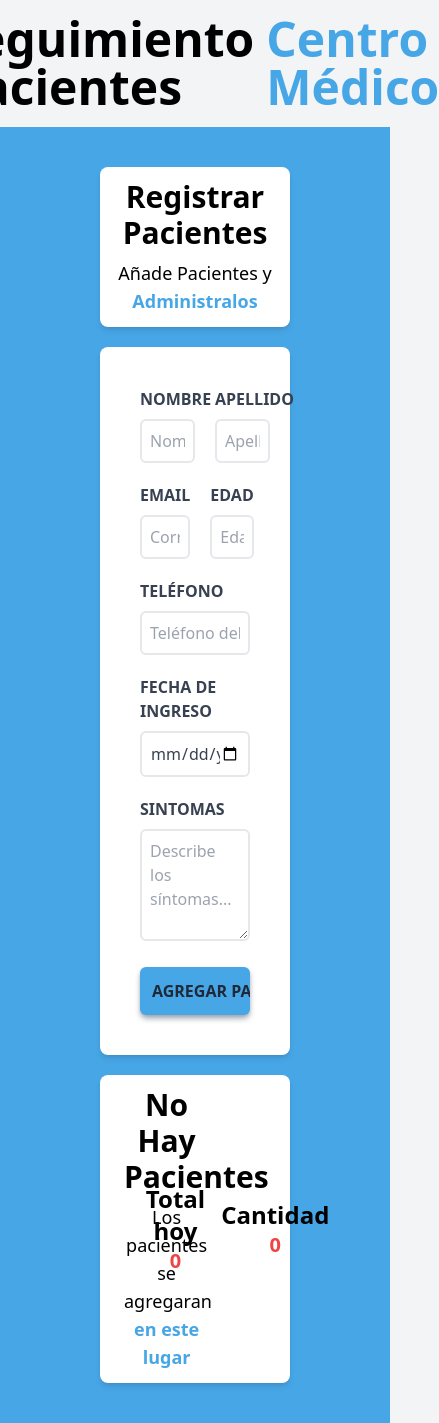
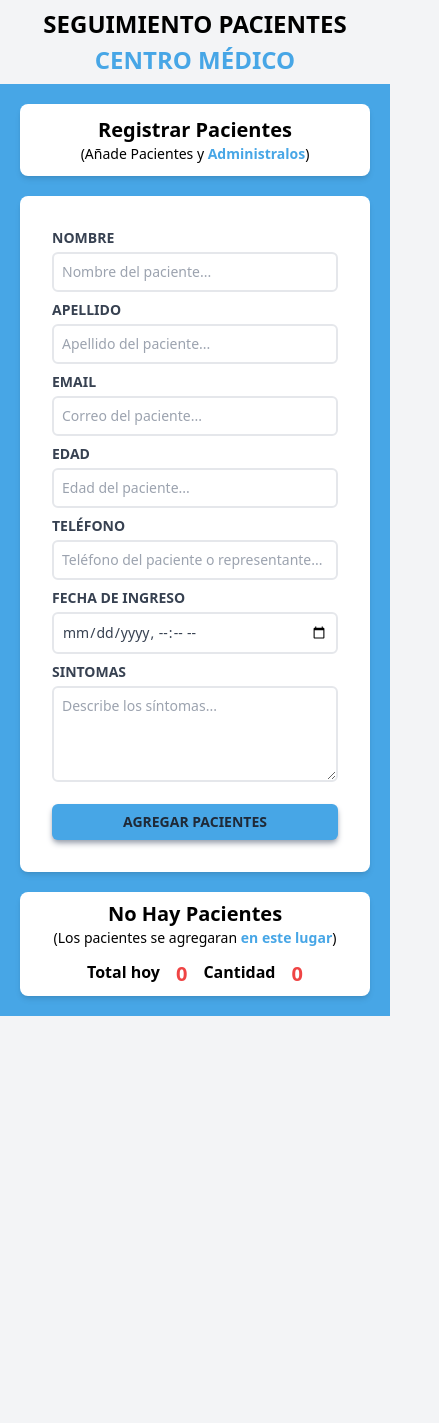
Before and after one commit to fernando8alvarez/gestion_pacientes, a React (Vite) app: page / in a window 390 px wide. Shown: the whole page, 439 px wide, since content can reach past the window. After the commit the page ends 1016 px from the top, so only its background shows below. Built offline with nearby package versions, Linux system fonts and the light colour scheme.

Commit message:
Se añadio el responsive y modales

```diff
--- a/package.json
+++ b/package.json
@@ -10,7 +10,8 @@
   },
   "dependencies": {
     "react": "^18.2.0",
-    "react-dom": "^18.2.0"
+    "react-dom": "^18.2.0",
+    "sweetalert2": "^11.7.3"
   },
   "devDependencies": {
     "@types/react": "^18.0.27",
--- a/src/App.jsx
+++ b/src/App.jsx
@@ -14,6 +14,7 @@ export default function App() {
   const [nroPatien, setNroPatient] = useState(
     JSON.parse(localStorage.getItem("nroDePaciente")) ?? 0 //CARGAR LOS EL NUMERO TOTAL DE PACIENTES
   );
+  const [error, setError] = useState(false);
 
   //AGREGAR PACIENTE EN EL LOCAL STORAGE
   useEffect(() => {
@@ -39,7 +40,7 @@ export default function App() {
   return (
     <div className=" h-screen">
       <Header />
-      <div className="h-auto flex flex-col lg:flex-row gap-5 w-full  bg-[#47A6E6] px-20 py-10">
+      <div className="h-auto lg:h-screen min-[1300px]:h-[85%] flex flex-col lg:flex-row gap-5 w-full bg-[#47A6E6] py-5 md:px-16 min-[700px]:px-20 lg:px-20 lg:py-4">
         <Form
           pacientes={pacientes}
           setPacientes={setPacientes}
@@ -50,6 +51,9 @@ export default function App() {
           edit={edit}
           setEdit={setEdit}
           nroPaciente={nroPaciente}
+          nroPatien={nroPatien}
+          error={error}
+          setError={setError}
         />
         <PatientList
           pacientes={pacientes}
@@ -59,6 +63,8 @@ export default function App() {
           editPaciente={editPaciente}
           eliminandoPaciente={eliminandoPaciente}
           nroPatien={nroPatien}
+          error={error}
+          setError={setError}
         />
       </div>
     </div>
--- a/src/Components/Error.jsx
+++ b/src/Components/Error.jsx
@@ -2,7 +2,7 @@ import React from "react";
 
 export default function Error({ msj }) {
   return (
-    <div className="bg-red-500 rounded-lg font-bold py-2 uppercase text-center text-white">
+    <div className="bg-red-500 rounded-lg font-bold py-1 uppercase text-sm text-center text-white">
       <p>{msj}</p>
     </div>
   );
--- a/src/Components/Form.jsx
+++ b/src/Components/Form.jsx
@@ -1,6 +1,7 @@
 import { useState, useEffect } from "react";
 import Error from "./Error";
 import { idGenerate, toUpperString } from "./Utility";
+import Swal from "sweetalert2";
 
 export default function Form({
   pacientes,
@@ -12,6 +13,9 @@ export default function Form({
   edit,
   setEdit,
   nroPaciente,
+  nroPatien,
+  error,
+  setError
 }) {
   //ESTADOS LOCALES
   const [paciente, setPaciente] = useState({
@@ -23,8 +27,6 @@ export default function Form({
     fecha: "",
     sintomas: "",
   });
-
-  const [error, setError] = useState(false);
 
   useEffect(() => {
     if (Object.keys(editPaciente).length > 0) {
@@ -86,6 +88,15 @@ export default function Form({
       setPacientes(pacientesActualizados);
       setEditPaciente({});
       edit && setEdit(false);
+      Swal.fire({
+        text: `El paciente se ha sido editado correctamente!`,
+        width: "400px",
+        height: "400px",
+        icon: "success",
+        timer: 2000,
+        timerProgressBar: true,
+        showConfirmButton: false,
+      });
     } else {
       //AGREGAR NUEVO PACIENTE
       paciente.id = idGenerate();
@@ -94,6 +105,15 @@ export default function Form({
       setPacientes([...pacientes, paciente]);
       //CONTADOR DE PACIENTES
       setCountPatients(countPatiens + 1);
+      Swal.fire({
+        text: `El paciente se ha agreagado a la lista correctamente`,
+        width: "400px",
+        height: "400px",
+        icon: "success",
+        timer: 1500,
+        timerProgressBar: true,
+        showConfirmButton: false,
+      });
     }
     //REINICIAR EL FOPRMULARIO
     setPaciente({
@@ -108,36 +128,58 @@ export default function Form({
   };
 
   const handleReset = () => {
-    if (pacientes.length > 0) {
-      const respuesta = confirm(
-        "Esta seguro que desea reiniciar el sistema? se borraran todos los pacientes de la lista"
-      );
-      respuesta && localStorage.clear();
-      location.reload();
+    if (pacientes.length > 0 || nroPatien > 0) {
+      Swal.fire({
+        text: "¿Estás seguro de resetear el sistema?",
+        icon: "warning",
+        showCancelButton: true,
+        confirmButtonColor: "#47A6E6",
+        cancelButtonColor: "#47A6E6",
+        confirmButtonText: "Reiniciar",
+        cancelButtonText: "Cancelar",
+        width: "400px",
+        height: "400px",
+      }).then((result) => {
+        if (result.isConfirmed) {
+          localStorage.clear();
+          location.reload();
+          Swal.fire({
+            text: `El sistema se ha reestablecido`,
+            icon: "warning",
+            showConfirmButton: false,
+            timer: 1500,
+            timerProgressBar: true,
+          });
+        }
+      });
     }
   };
 
   return (
     <>
-      <div className="w-full lg:w-1/2 px-5 lg:px-0 flex flex-col gap-5">
-        <div className="bg-white flex shadow-md rounded-lg py-3">
-          <div className={pacientes.length > 0 ? "w-3/5" : "w-full"}>
-            <h2 className="font-black text-3xl text-center">
+      <div className="w-full lg:w-1/2 px-5 md:px-12 lg:px-0 flex flex-col gap-5">
+        <div className="bg-white flex flex-col sm:flex-row items-center justify-center gap-3 sm:gap-5 shadow-md rounded-lg  p-3">
+          <div
+            className={
+              pacientes.length > 0 || nroPatien > 0 ? "lg:w-auto" : "w-full"
+            }
+          >
+            <h2 className="font-black text-xl md:2xl min-[900px]:text-2xl lg:text-xl text-center">
               Registrar Pacientes
             </h2>
-            <p className="text-lg mt-2 text-center">
-              Añade Pacientes y {""}
-              <span className="font-bold text-[#47A6E6]">Administralos</span>
+            <p className="text-sm md:text-base min-[900px]:text-base lg:text-sm text-center">
+              (Añade Pacientes y {""}
+              <span className="font-bold text-[#47A6E6]">Administralos</span>)
             </p>
           </div>
-          {pacientes.length > 0 && (
-            <div className="flex flex-col gap-2 items-center justify-center w-2/5">
-              <h2 className="font-black text-xl text-center">
-                Reiniciar sistema
+          {(pacientes.length > 0 || nroPatien > 0) && (
+            <div className="flex sm:flex-col gap-2 sm:gap-0 min-[900px]:gap-1 items-center justify-center lg:w-auto">
+              <h2 className="font-black text-base md:text-lg min-[900px]:text-xl lg:text-base text-center">
+                Reiniciar Sistema
               </h2>
               <button
                 type="button"
-                className="w-fit  px-4 bg-[#47A6E6] hover:bg-red-600 text-gray-800 hover:text-white rounded-full text-base font-bold transition-colors shadow-md shadow-gray-400"
+                className="w-fit px-4 bg-[#47A6E6] hover:bg-red-600 text-gray-800 hover:text-white rounded-full text-sm md:text-base min-[900px]:text-md lg:text-sm font-bold transition-colors shadow-sm lg:shadow-md shadow-gray-400"
                 onClick={() => handleReset()}
               >
                 Reestablecer
@@ -148,14 +190,18 @@ export default function Form({
         <form
           onSubmit={handleSubmit}
           action=""
-          className="bg-white shadow-md rounded-lg py-10 px-10 flex flex-col gap-5"
+          className={
+            error
+              ? "bg-white shadow-md rounded-lg p-8 min-[920px]:p-16 lg:p-8 min-[1250px]:py-4 flex flex-col gap-2 lg:gap-3"
+              : "bg-white shadow-md rounded-lg p-8 min-[920px]:p-16 lg:p-8 flex flex-col gap-2 lg:gap-3"
+          }
         >
           {error && <Error msj="¡Estos campos son requeridos!" />}
-          <div className="flex gap-5">
-            <div className="w-1/2">
+          <div className="flex flex-col min-[520px]:flex-row gap-2 lg:gap-3">
+            <div className="w-full min-[520px]:w-1/2">
               <label
                 htmlFor="name"
-                className="block text-gray-700 uppercase font-bold"
+                className="text-sm block text-gray-700 uppercase font-bold"
               >
                 Nombre
               </label>
@@ -166,17 +212,17 @@ export default function Form({
                 placeholder="Nombre del paciente..."
                 className={
                   error
-                    ? "border-2 border-red-500 w-full p-2 mt-2 placeholder-gray-400 rounded-md focus:outline-none focus:border-[#47A6E6] text-gray-700"
-                    : "border-2 w-full p-2 mt-2 placeholder-gray-400 rounded-md focus:outline-none focus:border-[#47A6E6] text-gray-700"
+                    ? "text-sm border-2 border-red-500 w-full p-2 mt-1 placeholder-gray-400 rounded-md focus:outline-none focus:border-[#47A6E6] text-gray-700"
+                    : "text-sm border-2 w-full p-2 mt-1 placeholder-gray-400 rounded-md focus:outline-none focus:border-[#47A6E6] text-gray-700"
                 }
                 value={paciente.nombre}
                 onChange={(e) => handleChange(e)}
               />
             </div>
-            <div className="w-1/2">
+            <div className="w-full min-[520px]:w-1/2">
               <label
                 htmlFor="lastname"
-                className="block text-gray-700 uppercase font-bold"
+                className="text-sm block text-gray-700 uppercase font-bold"
               >
                 Apellido
               </label>
@@ -187,19 +233,19 @@ export default function Form({
                 placeholder="Apellido del paciente..."
                 className={
                   error
-                    ? "border-2 border-red-500 w-full p-2 mt-2 placeholder-gray-400 rounded-md focus:outline-none focus:border-[#47A6E6] text-gray-700"
-                    : "border-2 w-full p-2 mt-2 placeholder-gray-400 rounded-md focus:outline-none focus:border-[#47A6E6] text-gray-700"
+                    ? "text-sm border-2 border-red-500 w-full p-2 mt-1 placeholder-gray-400 rounded-md focus:outline-none focus:border-[#47A6E6] text-gray-700"
+                    : "text-sm border-2 w-full p-2 mt-1 placeholder-gray-400 rounded-md focus:outline-none focus:border-[#47A6E6] text-gray-700"
                 }
                 value={paciente.apellido}
                 onChange={(e) => handleChange(e)}
               />
             </div>
           </div>
-          <div className="flex gap-5">
-            <div className="w-4/6">
+          <div className="flex flex-col min-[520px]:flex-row gap-2 lg:gap-3">
+            <div className="w-full min-[520px]:w-4/6">
               <label
                 htmlFor="Email"
-                className="block text-gray-700 uppercase font-bold"
+                className="text-sm block text-gray-700 uppercase font-bold"
               >
                 Email
               </label>
@@ -210,17 +256,17 @@ export default function Form({
                 placeholder="Correo del paciente..."
                 className={
                   error
-                    ? "border-2 border-red-500 w-full p-2 mt-2 placeholder-gray-400 rounded-md focus:outline-none focus:border-[#47A6E6] text-gray-700"
-                    : "border-2 w-full p-2 mt-2 placeholder-gray-400 rounded-md focus:outline-none focus:border-[#47A6E6] text-gray-700"
+                    ? "text-sm border-2 border-red-500 w-full p-2 mt-1 placeholder-gray-400 rounded-md focus:outline-none focus:border-[#47A6E6] text-gray-700"
+                    : "text-sm border-2 w-full p-2 mt-1 placeholder-gray-400 rounded-md focus:outline-none focus:border-[#47A6E6] text-gray-700"
                 }
                 value={paciente.email}
                 onChange={(e) => handleChange(e)}
               />
             </div>
-            <div className="w-auto">
+            <div className="w-full min-[520px]:w-2/6">
               <label
                 htmlFor="edad"
-                className="block text-gray-700 uppercase font-bold"
+                className="text-sm block text-gray-700 uppercase font-bold"
               >
                 Edad
               </label>
@@ -231,19 +277,19 @@ export default function Form({
                 placeholder="Edad del paciente..."
                 className={
                   error
-                    ? "border-2 border-red-500 w-full p-2 mt-2 placeholder-gray-400 rounded-md focus:outline-none focus:border-[#47A6E6] text-gray-700"
-                    : "border-2 w-full p-2 mt-2 placeholder-gray-400 rounded-md focus:outline-none focus:border-[#47A6E6] text-gray-700"
+                    ? "text-sm border-2 border-red-500 w-full p-2 mt-1 placeholder-gray-400 rounded-md focus:outline-none focus:border-[#47A6E6] text-gray-700"
+                    : "text-sm border-2 w-full p-2 mt-1 placeholder-gray-400 rounded-md focus:outline-none focus:border-[#47A6E6] text-gray-700"
                 }
                 value={paciente.edad}
                 onChange={(e) => handleChange(e)}
               />
             </div>
           </div>
-          <div className="flex flex-col sm:flex-row gap-5">
-            <div className="w-full sm:w-4/6">
+          <div className="flex flex-col min-[520px]:flex-row lg:flex-col min-[1260px]:flex-row gap-2 lg:gap-3">
+            <div className="w-full min-[520px]:w-4/6 lg:w-full min-[1260px]:w-4/6 ">
               <label
                 htmlFor="tlf"
-                className="block text-gray-700 uppercase font-bold"
+                className="text-sm block text-gray-700 uppercase font-bold"
               >
                 Teléfono
               </label>
@@ -254,17 +300,17 @@ export default function Form({
                 placeholder="Teléfono del paciente o representante..."
                 className={
                   error
-                    ? "border-2 border-red-500 w-full p-2 mt-2 placeholder-gray-400 rounded-md focus:outline-none focus:border-[#47A6E6] text-gray-700"
-                    : "border-2 w-full p-2 mt-2 placeholder-gray-400 rounded-md focus:outline-none focus:border-[#47A6E6] text-gray-700"
+                    ? "text-sm border-2 border-red-500 w-full p-2 mt-1 placeholder-gray-400 rounded-md focus:outline-none focus:border-[#47A6E6] text-gray-700"
+                    : "text-sm border-2 w-full p-2 mt-1 placeholder-gray-400 rounded-md focus:outline-none focus:border-[#47A6E6] text-gray-700"
                 }
                 value={paciente.telefono}
                 onChange={(e) => handleChange(e)}
               />
             </div>
-            <div className="w-auto">
+            <div className="w-full min-[520px]:w-2/6 lg:w-full min-[1260px]:w-2/6 ">
               <label
                 htmlFor="dateInput"
-                className="block text-gray-700 uppercase font-bold"
+                className="text-sm block text-gray-700 uppercase font-bold"
               >
                 Fecha de ingreso
               </label>
@@ -274,8 +320,8 @@ export default function Form({
                 id="dateInput"
                 className={
                   error
-                    ? "border-2 border-red-500 w-full p-2 mt-2 placeholder-gray-400 rounded-md focus:outline-none focus:border-[#47A6E6] text-gray-700"
-                    : "border-2 w-full p-2 mt-2 placeholder-gray-400 rounded-md focus:outline-none focus:border-[#47A6E6] text-gray-700"
+                    ? "text-sm border-2 border-red-500 w-full p-2 mt-1 placeholder-gray-400 rounded-md focus:outline-none focus:border-[#47A6E6] text-gray-700"
+                    : "text-sm border-2 w-full p-2 mt-1 placeholder-gray-400 rounded-md focus:outline-none focus:border-[#47A6E6] text-gray-700"
                 }
                 value={paciente.fecha}
                 onChange={(e) => handleChange(e)}
@@ -285,14 +331,14 @@ export default function Form({
           <div>
             <label
               htmlFor="symptoms"
-              className="block text-gray-700 uppercase font-bold"
+              className="text-sm block text-gray-700 uppercase font-bold"
             >
               Sintomas
             </label>
             <textarea
               name="sintomas"
               id="symptoms"
-              className="border-2 w-full h-28 p-2 mt-2 placeholder-gray-400 rounded-md focus:outline-none focus:border-[#47A6E6] text-gray-700"
+              className="text-sm border-2 w-full h-24 p-2 mt-1 placeholder-gray-400 rounded-md focus:outline-none focus:border-[#47A6E6] text-gray-700"
               placeholder="Describe los síntomas..."
               value={paciente.sintomas}
               onChange={(e) => handleChange(e)}
@@ -300,7 +346,7 @@ export default function Form({
           </div>
           <input
             type="submit"
-            className="bg-[#47A6E6] w-full p-3 uppercase font-bold rounded-md cursor-pointer transition-colors shadow-md shadow-gray-400  hover:bg-[#2F74A2] text-gray-800 hover:text-white"
+            className="bg-[#47A6E6] text-sm lg:text-base w-full p-2 mt-2 uppercase font-bold rounded-md cursor-pointer transition-colors shadow-md shadow-gray-400 hover:bg-[#2F74A2] text-gray-800 hover:text-white"
             value={editPaciente.id ? "Editar paciente" : "Agregar pacientes"}
           />
         </form>
--- a/src/Components/Header.jsx
+++ b/src/Components/Header.jsx
@@ -1,7 +1,7 @@
 export default function Header() {
   return (
     <>
-      <h1 className="h-[15%] gap-3 flex items-center justify-center font-black text-5xl mx-auto">
+      <h1 className="h-[10%] sm:h-[16%] md:h-[15%] gap-1 md:gap-3 flex flex-col md:flex-row items-center justify-center font-black text-2xl uppercase sm:text-3xl lg:text-4xl mx-auto">
         Seguimiento Pacientes<span className="text-[#47A6E6]">Centro Médico</span>
       </h1>
     </>
--- a/src/Components/PatientList.jsx
+++ b/src/Components/PatientList.jsx
@@ -9,37 +9,39 @@ export default function PatientList({
   editPaciente,
   eliminandoPaciente,
   nroPatien,
+  error,
+  setError
 }) {
   return (
     <>
       {pacientes && pacientes.length ? (
-        <div className="w-full lg:w-1/2 px-5 lg:px-0 flex flex-col gap-5">
-          <div className="flex items-center justify-center bg-white shadow-md rounded-lg px-6 py-3">
-            <div className="w-3/5">
-              <h2 className="font-black text-3xl text-center">
+        <div className="w-full lg:w-1/2 px-5 md:px-12 lg:px-0 flex flex-col gap-5">
+          <div className="flex flex-col min-[900px]:flex-row items-center justify-center bg-white shadow-md rounded-lg p-3 gap-3 ">
+            <div className="w-full lg:w-3/5">
+              <h2 className="font-black text-xl md:2xl min-[900px]:text-2xl lg:text-xl text-center">
                 Listado de Pacientes
               </h2>
-              <p className="text-lg mt-2 text-center">
-                Visualización de Pacientes y {""}
-                <span className="font-bold text-[#47A6E6]">Citas</span>
+              <p className="text-sm md:text-base min-[900px]:text-base lg:text-sm text-center">
+                (Visualización de Pacientes y {""}
+                <span className="font-bold text-[#47A6E6]">Citas</span>)
               </p>
             </div>
-            <div className="w-2/5 flex items-center gap-4 justify-center">
-              <div className="flex flex-col justify-center">
-                <h2 className="font-black text-2xl text-center">Total hoy</h2>
-                <span className="font-bold text-xl text-center text-[#47A6E6]">
+            <div className="w-full lg:w-2/5 flex lg:flex-col items-center gap-5 lg:gap-0 justify-center">
+              <div className="flex  gap-3 items-center justify-center">
+                <h2 className="font-black text-base md:text-lg min-[900px]:text-xl lg:text-base">Total hoy</h2>
+                <span className="font-bold text-base md:text-lg min-[900px]:text-xl lg:text-base text-[#47A6E6]">
                   {nroPatien}
                 </span>
               </div>
-              <div className="flex flex-col justify-center">
-                <h2 className="font-black text-2xl text-center">Cantidad</h2>
-                <span className="font-bold text-xl text-center text-[#47A6E6]">
+              <div className="flex gap-4 items-center justify-center">
+                <h2 className="font-black text-base md:text-lg min-[900px]:text-xl lg:text-base">Cantidad</h2>
+                <span className="font-bold text-base md:text-lg min-[900px]:text-xl lg:text-base text-[#47A6E6]">
                   {pacientes.length}
                 </span>
               </div>
             </div>
           </div>
-          <div className="p-2 flex flex-col gap-5 md:h-screen md:overflow-y-scroll">
+          <div className="pr-2 flex flex-col gap-5 h-[560px] overflow-y-scroll">
             {pacientes.map((paciente) => (
               <Patient
                 key={paciente.id}
@@ -57,31 +59,33 @@ export default function PatientList({
                 setEdit={setEdit}
                 editPaciente={editPaciente}
                 eliminandoPaciente={eliminandoPaciente}
+                error={error}
+          setError={setError}
               />
             ))}
           </div>
         </div>
       ) : (
-        <div className="w-full lg:w-1/2 px-5 lg:px-0 flex flex-col gap-5">
-          <div className="flex items-center justify-center bg-white shadow-md rounded-lg px-6 py-3">
-            <div className="w-3/5">
-              <h2 className="font-black text-3xl text-center">
+        <div className="w-full lg:w-1/2 px-5 md:px-12 lg:px-0 flex flex-col gap-3">
+          <div className="flex flex-col min-[900px]:flex-row items-center justify-center bg-white shadow-md rounded-lg p-2 gap-3">
+            <div className="w-full lg:w-[70%]">
+              <h2 className="font-black text-xl md:2xl min-[900px]:text-2xl lg:text-xl text-center">
                 No Hay Pacientes
               </h2>
-              <p className="text-lg mt-2 text-center">
-                Los pacientes se agregaran {""}
-                <span className="font-bold text-[#47A6E6]"> en este lugar</span>
+              <p className="text-sm md:text-base min-[900px]:text-base lg:text-sm text-center">
+                (Los pacientes se agregaran {""}
+                <span className="font-bold text-[#47A6E6]"> en este lugar</span>)
               </p>
             </div>
-            <div className="w-2/5 flex items-center gap-4 justify-center">
-              <div className="flex flex-col justify-center">
-                <h2 className="font-black text-2xl text-center">Total hoy</h2>
+            <div className="w-full lg:w-[30%] flex lg:flex-col gap-4 lg:gap-0 items-center justify-center">
+              <div className="flex gap-4 lg:gap-3 justify-center">
+                <h2 className="font-black text-base md:text-lg min-[900px]:text-xl lg:text-base">Total hoy</h2>
                 <span className="font-bold text-xl text-center text-red-500">
                   {nroPatien}
                 </span>
               </div>
-              <div className="flex flex-col justify-center">
-                <h2 className="font-black text-2xl text-center">Cantidad</h2>
+              <div className="flex gap-4 justify-center">
+                <h2 className="font-black text-base md:text-lg min-[900px]:text-xl lg:text-base text-center">Cantidad</h2>
                 <span className="font-bold text-xl text-center text-red-500">
                   {pacientes.length}
                 </span>
```
Also changed, not shown: src/Components/Patient.jsx (+65 -25 lines), 1 other file (tests, documents, lock files or other folders).
